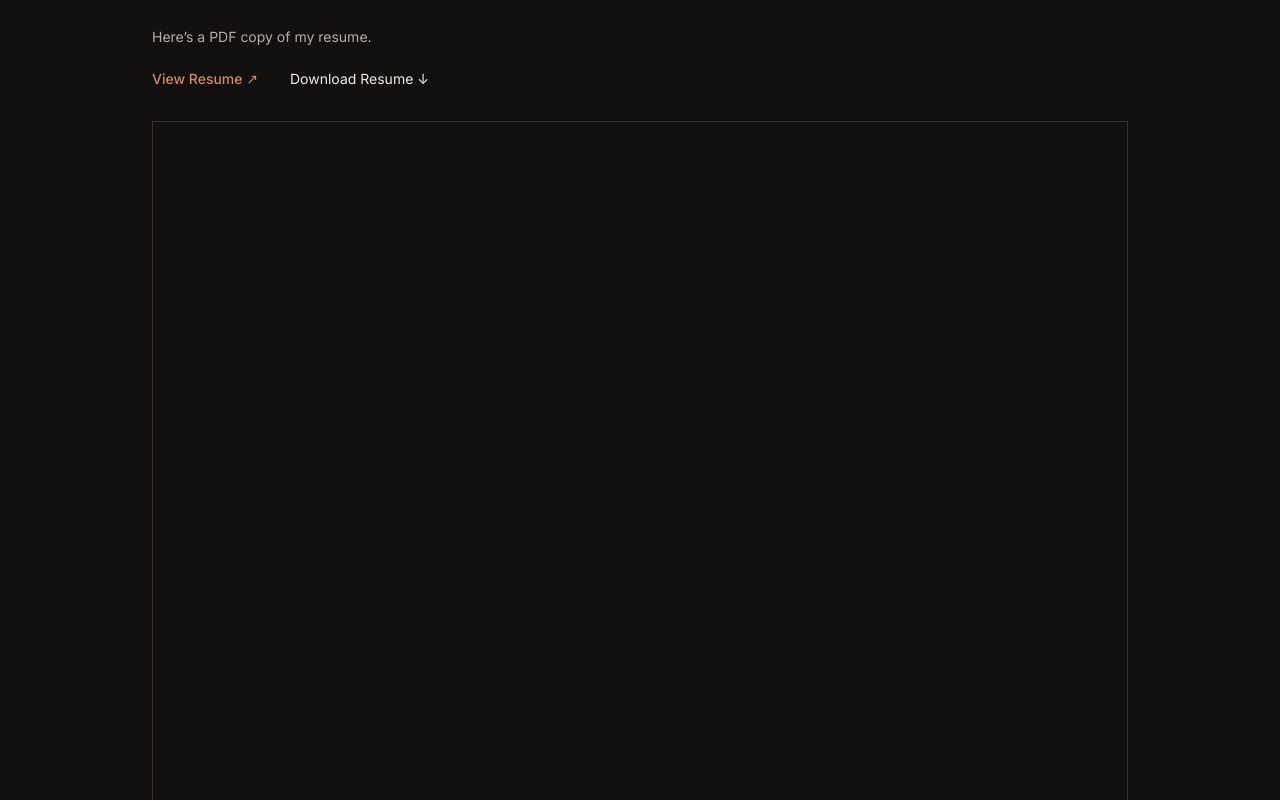
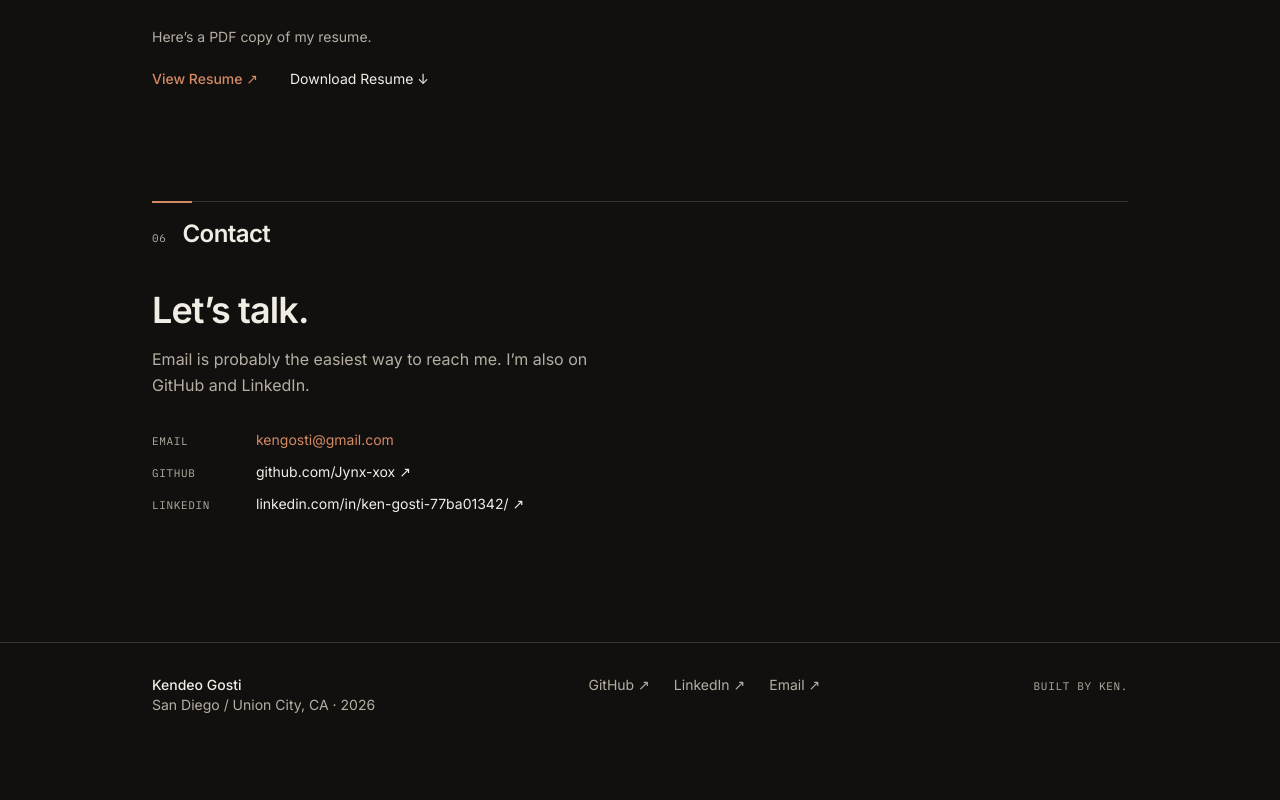
Before and after one commit to Jynx-xox/jynx-xox.github.io, a Next.js app: page / in a window 1280 px wide. Shown: the part 3720-4520 px from the top of the page. After the commit the page ends 4467 px from the top, so only its background shows below. Built offline with nearby package versions, Linux system fonts and the light colour scheme.

Commit message:
removed resume preview

```diff
--- a/app/page.tsx
+++ b/app/page.tsx
@@ -217,14 +217,6 @@ export default function Home() {
               Download Resume ↓
             </a>
           </div>
-          <div className="mt-8 overflow-hidden border border-line bg-white">
-            <iframe
-              src={`${site.resumeUrl}#view=FitH`}
-              title={`${site.name} resume PDF`}
-              className="h-[36rem] w-full sm:h-[48rem]"
-              loading="lazy"
-            />
-          </div>
         </Reveal>
       </section>
 
```
